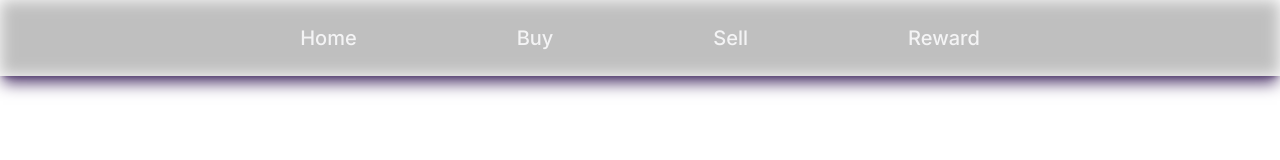
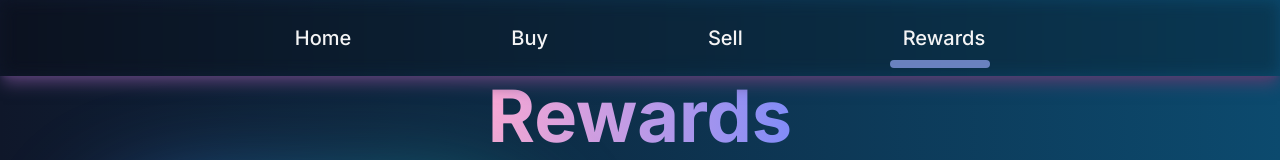
Before and after one commit to sudheer0071/Client-work, a Next.js app: page /rewards in a window 1280 px wide. Before the commit this address had no page. Shown: the top 160 px of the page. Built offline with nearby package versions, Linux system fonts and the light colour scheme.

Commit message:
fixing minor issues

```diff
--- a/app/components/NavBar.tsx
+++ b/app/components/NavBar.tsx
@@ -211,10 +211,10 @@
                 setProject(false);
               }}
               className="p-4 rounded-md text-sm lg:text-xl relative no-underline duration-300 ease-in bg-transparent text-zinc-100"
-              href="/reward"
+              href="/rewards"
             >
-              <Link href={'/reward'}>
-              Reward
+              <Link href={'/rewards'}>
+              Rewards
             </Link>
               <motion.div
                 animate={contact ? {
--- a/app/reward/page.tsx
+++ b/app/rewards/page.tsx
@@ -17,7 +17,7 @@
     console.log("setting footer");
     setAbout(false)
     setSkill(false)
-    setFooter(false)
+    // setFooter(false)
     setProject(false)
     setContact(true)
 
```
